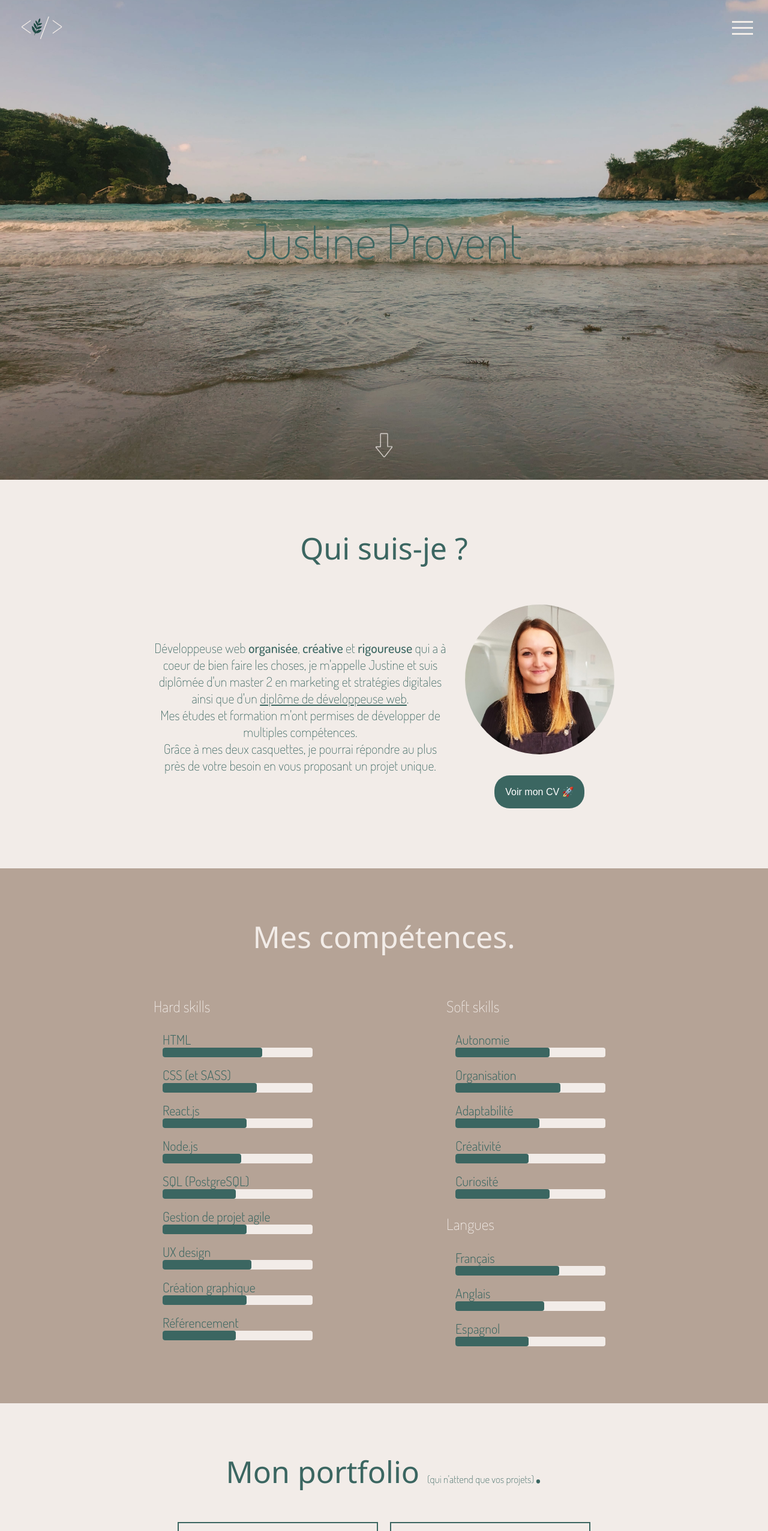
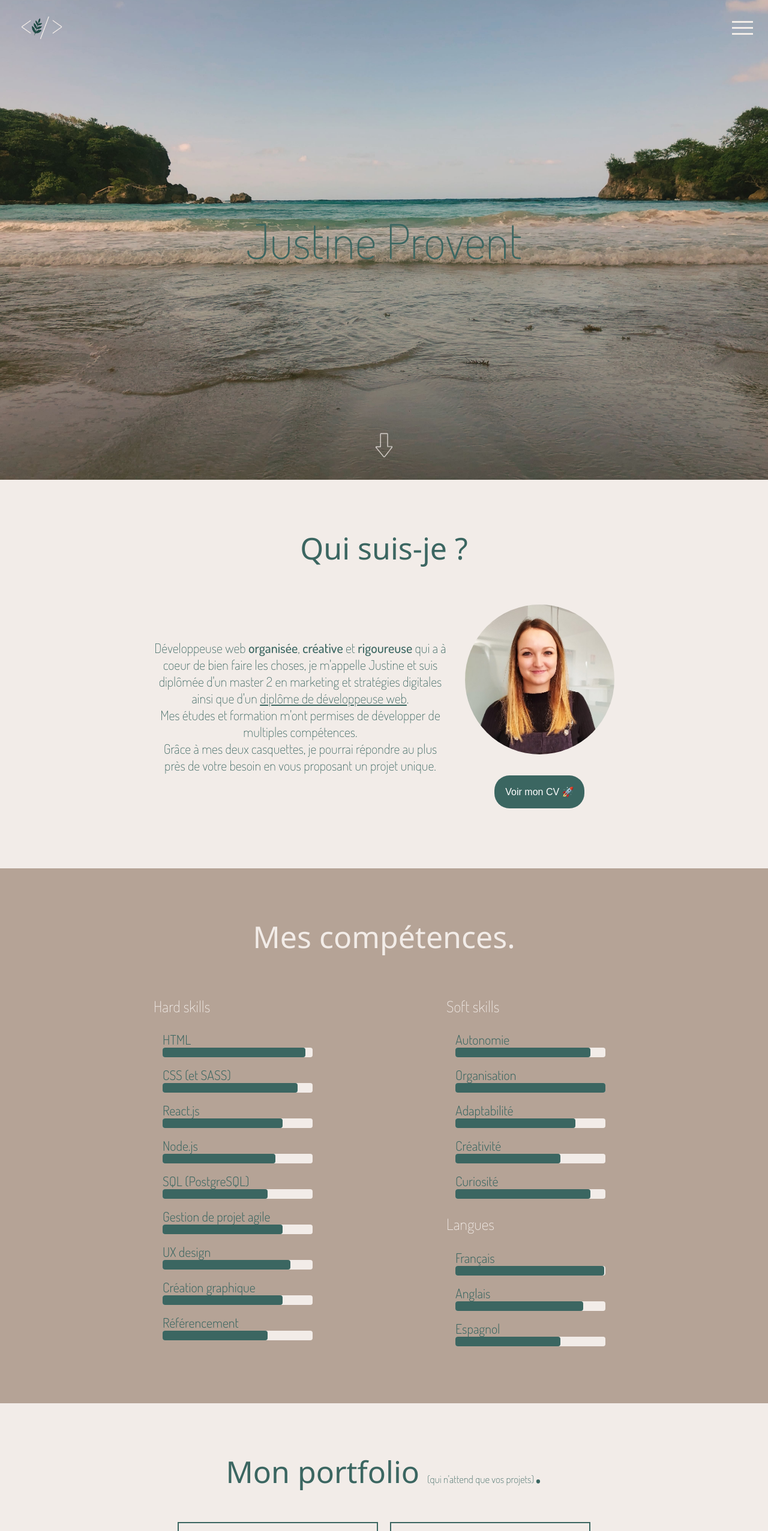
Before and after one commit to JuPrvnt/site-perso-frontend, a React (Create React App) app: page / in a window 1280 px wide. Shown: the top 2553 px of the page at 60% size. Built offline with nearby package versions, Linux system fonts and the light colour scheme; a web font is replaced by a local one.

Commit message:
apparition skills au scroll

```diff
--- a/package.json
+++ b/package.json
@@ -15,6 +15,7 @@
     "react-scripts": "5.0.1",
     "react-scroll": "^1.8.7",
     "react-typewriter-effect": "^1.1.0",
+    "scrollreveal": "^4.0.9",
     "source-map-resolve": "^0.6.0",
     "typewriter-effect": "^2.19.0",
     "web-vitals": "^2.1.4"
--- a/src/sections/Skills/Skills.jsx
+++ b/src/sections/Skills/Skills.jsx
@@ -1,13 +1,20 @@
 import Aos from "aos";
+import ScrollReveal from "scrollreveal";
 import "aos/dist/aos.css";
 import { useEffect } from "react";
-
 import "./Skills.scss";
 
 const Skills = () => {
   useEffect(() => {
     Aos.init({ duration: 2000 });
   }, []);
+
+  const sr = ScrollReveal();
+
+  sr.reveal(".scrollreveal", {
+    duration: 2000,
+    reset: true,
+  });
 
   return (
     <div id="skills">
@@ -21,7 +28,7 @@ const Skills = () => {
                 <h4>HTML</h4>
               </div>
               <div className="skills-progress-bar">
-                <div className="ninetyfive"></div>
+                <div className="ninetyfive scrollreveal"></div>
               </div>
             </div>
             <div className="skills-container">
@@ -29,7 +36,7 @@ const Skills = () => {
                 <h4>CSS (et SASS)</h4>
               </div>
               <div className="skills-progress-bar">
-                <div className="ninety"></div>
+                <div className="ninety scrollreveal"></div>
               </div>
             </div>
             <div className="skills-container">
@@ -37,7 +44,7 @@ const Skills = () => {
                 <h4>React.js</h4>
               </div>
               <div className="skills-progress-bar">
-                <div className="eighty"></div>
+                <div className="eighty scrollreveal"></div>
               </div>
             </div>
             <div className="skills-container">
@@ -45,7 +52,7 @@ const Skills = () => {
                 <h4>Node.js</h4>
               </div>
               <div className="skills-progress-bar">
-                <div className="seventyfive"></div>
+                <div className="seventyfive scrollreveal"></div>
               </div>
             </div>
             <div className="skills-container">
@@ -53,7 +60,7 @@ const Skills = () => {
                 <h4>SQL (PostgreSQL)</h4>
               </div>
               <div className="skills-progress-bar">
-                <div className="seventy"></div>
+                <div className="seventy scrollreveal"></div>
               </div>
             </div>
             <div className="skills-container">
@@ -61,7 +68,7 @@ const Skills = () => {
                 <h4>Gestion de projet agile</h4>
               </div>
               <div className="skills-progress-bar">
-                <div className="eighty"></div>
+                <div className="eighty scrollreveal"></div>
               </div>
             </div>
             <div className="skills-container">
@@ -69,7 +76,7 @@ const Skills = () => {
                 <h4>UX design</h4>
               </div>
               <div className="skills-progress-bar">
-                <div className="eightyfive"></div>
+                <div className="eightyfive scrollreveal"></div>
               </div>
             </div>
             <div className="skills-container">
@@ -77,7 +84,7 @@ const Skills = () => {
                 <h4>Création graphique</h4>
               </div>
               <div className="skills-progress-bar">
-                <div className="eighty"></div>
+                <div className="eighty scrollreveal"></div>
               </div>
             </div>
             <div className="skills-container">
@@ -85,7 +92,7 @@ const Skills = () => {
                 <h4>Référencement</h4>
               </div>
               <div className="skills-progress-bar">
-                <div className="seventy"></div>
+                <div className="seventy scrollreveal"></div>
               </div>
             </div>
           </div>
@@ -96,7 +103,7 @@ const Skills = () => {
                 <h4>Autonomie</h4>
               </div>
               <div className="skills-progress-bar">
-                <div className="ninety"></div>
+                <div className="ninety scrollreveal"></div>
               </div>
             </div>
             <div className="skills-container">
@@ -104,7 +111,7 @@ const Skills = () => {
                 <h4>Organisation</h4>
               </div>
               <div className="skills-progress-bar">
-                <div className="hundred"></div>
+                <div className="hundred scrollreveal"></div>
               </div>
             </div>
             <div className="skills-container">
@@ -112,7 +119,7 @@ const Skills = () => {
                 <h4>Adaptabilité</h4>
               </div>
               <div className="skills-progress-bar">
-                <div className="eighty"></div>
+                <div className="eighty scrollreveal"></div>
               </div>
             </div>
             <div className="skills-container">
@@ -120,7 +127,7 @@ const Skills = () => {
                 <h4>Créativité</h4>
               </div>
               <div className="skills-progress-bar">
-                <div className="seventy"></div>
+                <div className="seventy scrollreveal"></div>
               </div>
             </div>
             <div className="skills-container">
@@ -128,7 +135,7 @@ const Skills = () => {
                 <h4>Curiosité</h4>
               </div>
               <div className="skills-progress-bar">
-                <div className="ninety"></div>
+                <div className="ninety scrollreveal"></div>
               </div>
             </div>
             <h3>Langues</h3>
@@ -137,7 +144,7 @@ const Skills = () => {
                 <h4>Français</h4>
               </div>
               <div className="skills-progress-bar">
-                <div className="ninetynine"></div>
+                <div className="ninetynine scrollreveal"></div>
               </div>
             </div>
             <div className="skills-container">
@@ -145,7 +152,7 @@ const Skills = () => {
                 <h4>Anglais</h4>
               </div>
               <div className="skills-progress-bar">
-                <div className="eightyfive"></div>
+                <div className="eightyfive scrollreveal"></div>
               </div>
             </div>
             <div className="skills-container">
@@ -153,7 +160,7 @@ const Skills = () => {
                 <h4>Espagnol</h4>
               </div>
               <div className="skills-progress-bar">
-                <div className="seventy"></div>
+                <div className="seventy scrollreveal"></div>
               </div>
             </div>
           </div>
--- a/src/sections/Skills/Skills.scss
+++ b/src/sections/Skills/Skills.scss
@@ -49,163 +49,49 @@ h4 {
 .seventy {
   background-color: #3b6661;
   border-radius: 0.25rem;
-
-  transition-property: width, background-color;
-  animation: progressseventy 5s infinite;
-
-  @keyframes progressseventy {
-    0% {
-      width: 0%;
-      background: #3b6661;
-    }
-    70% {
   width: 70%;
-    }
-    100% {
-      width: 70%;
-      background: #3b6661;
-    }
-  }
 }
 
 .seventyfive {
   background-color: #3b6661;
   border-radius: 0.25rem;
-
-  transition-property: width, background-color;
-  animation: progressseventyfive 5s infinite;
-
-  @keyframes progressseventyfive {
-    0% {
-      width: 0%;
-    }
-    70% {
   width: 75%;
-    }
-    100% {
-      width: 75%;
-    }
-  }
 }
 
 .eighty {
   background-color: #3b6661;
   border-radius: 0.25rem;
-
-  transition-property: width, background-color;
-  animation: progresseighty 5s infinite;
-
-  @keyframes progresseighty {
-    0% {
-      width: 0%;
-    }
-    70% {
   width: 80%;
-    }
-    100% {
-      width: 80%;
-    }
-  }
 }
 
 .eightyfive {
   background-color: #3b6661;
   border-radius: 0.25rem;
-
-  transition-property: width, background-color;
-  animation: progresseightyfive 5s infinite;
-
-  @keyframes progresseightyfive {
-    0% {
-      width: 0%;
-    }
-    70% {
   width: 85%;
-    }
-    100% {
-      width: 85%;
-    }
-  }
 }
 
 .ninety {
   background-color: #3b6661;
   border-radius: 0.25rem;
-
-  transition-property: width, background-color;
-  animation: progressninety 5s infinite;
-
-  @keyframes progressninety {
-    0% {
-      width: 0%;
-    }
-    70% {
   width: 90%;
-    }
-    100% {
-      width: 90%;
-    }
-  }
 }
 
 .ninetyfive {
   background-color: #3b6661;
   border-radius: 0.25rem;
-
-  transition-property: width, background-color;
-  animation: progressninetyfive 5s infinite;
-
-  @keyframes progressninetyfive {
-    0% {
-      width: 0%;
-    }
-    70% {
   width: 95%;
-    }
-    100% {
-      width: 95%;
-    }
-  }
 }
 
 .ninetynine {
   background-color: #3b6661;
   border-radius: 0.25rem;
-
-  transition-property: width, background-color;
-  animation: progressninetynine 5s infinite;
-
-  @keyframes progressninetynine {
-    0% {
-      width: 0%;
-    }
-    70% {
   width: 99%;
-    }
-    100% {
-      width: 99%;
-    }
-  }
 }
 
 .hundred {
   background-color: #3b6661;
   border-radius: 0.25rem;
-
-  transition-property: width, background-color;
-  animation: progresshundred 5s infinite;
-
-  @keyframes progresshundred {
-    0% {
-      width: 0%;
-    }
-    70% {
   width: 100%;
-    }
-    100% {
-      width: 100%;
-    }
-  }
 }
 
 @media screen and (max-width: 810px) {
```
Also changed, not shown: 1 other file (tests, documents, lock files or other folders). Lines whose indentation alone changed are shown as unchanged.
